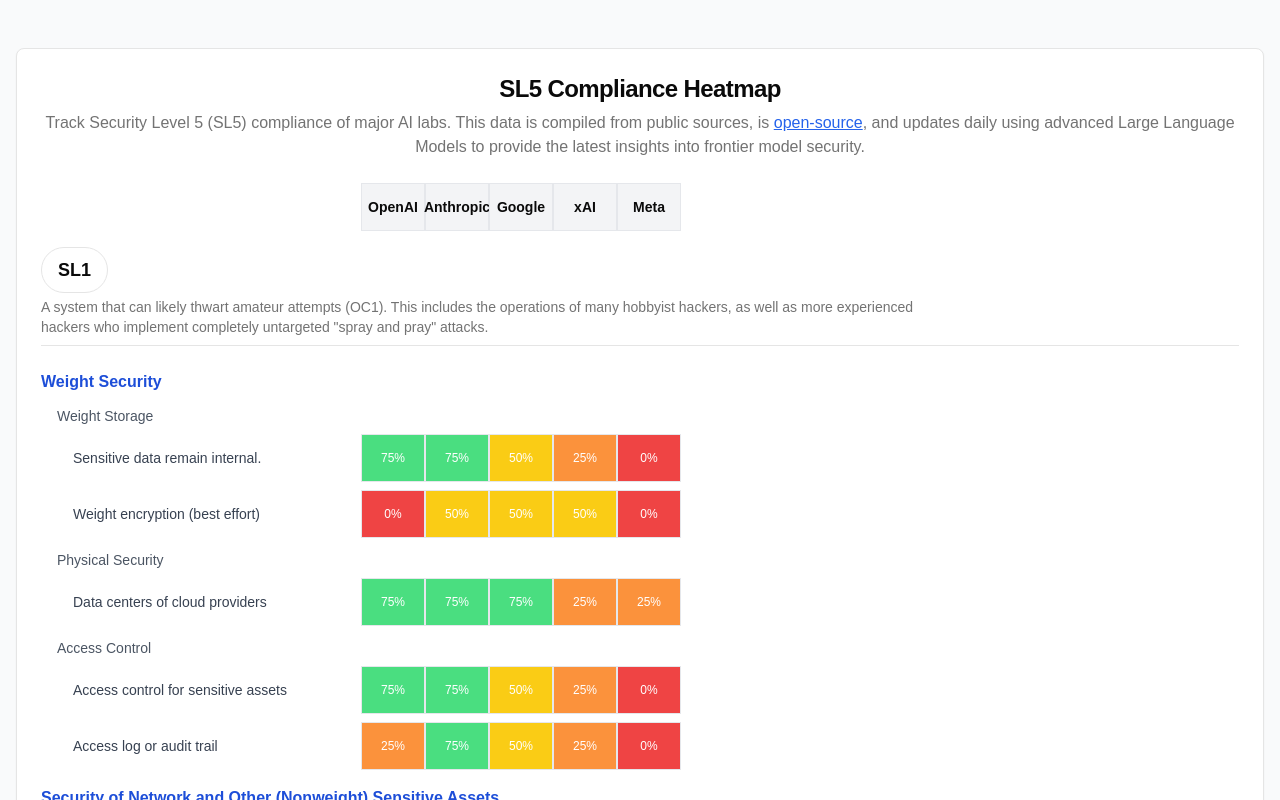
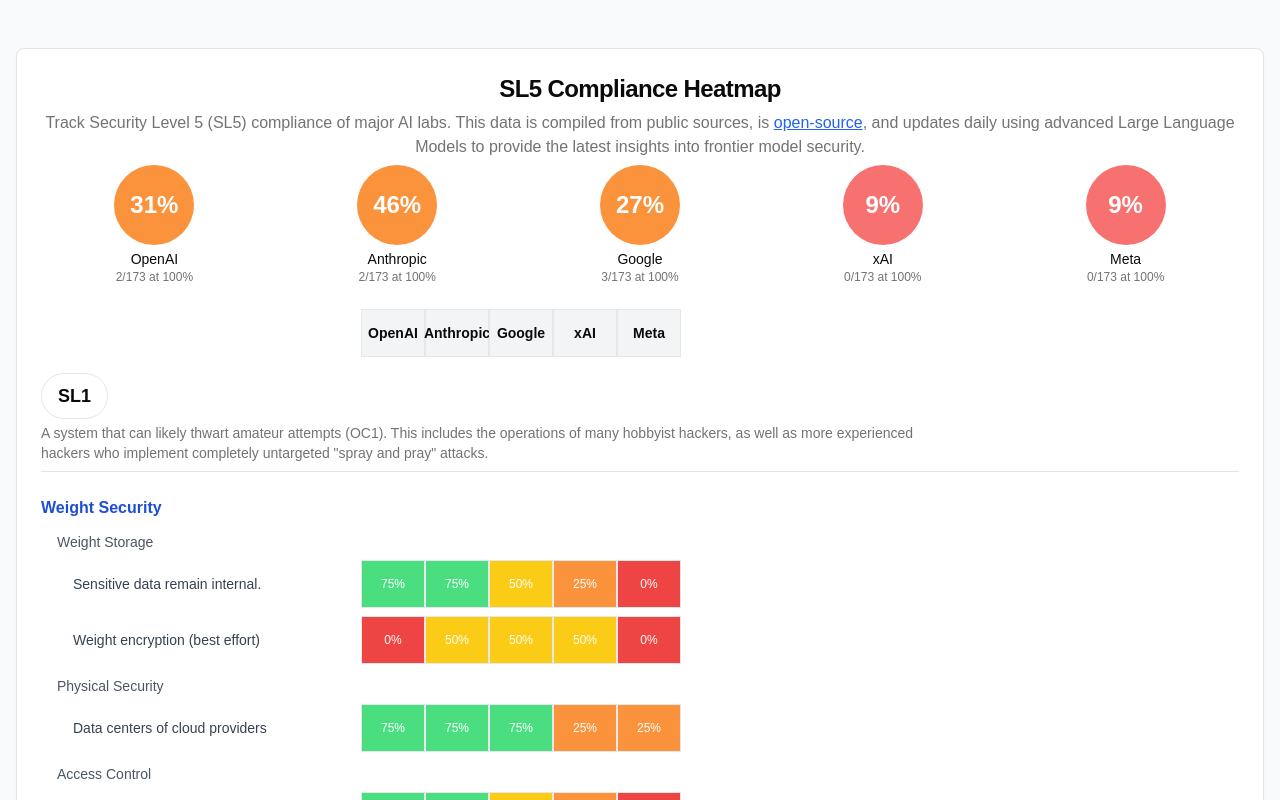
Before and after one commit to luiscosio/sl5-compliance-heatmap, a Next.js app: page / in a window 1280 px wide. Shown: the top 800 px of the page. Built offline with nearby package versions, Linux system fonts and the light colour scheme.

Commit message:
feat: display individual company scores and control counts
Calculate and show individual scores and 100% control counts for each company.

Co-authored-by: Luis Cosio <1666+luiscosio@users.noreply.github.com>

```diff
--- a/components/compliance-heatmap.tsx
+++ b/components/compliance-heatmap.tsx
@@ -6,7 +6,7 @@ import { ScrollArea } from "@/components/ui/scroll-area"
 import { Tooltip, TooltipContent, TooltipProvider, TooltipTrigger } from "@/components/ui/tooltip"
 import { Badge } from "@/components/ui/badge"
 import { Separator } from "@/components/ui/separator"
-import { useState } from "react"
+import { useState, useMemo } from "react"
 
 import complianceData from "@/data/compliance-data.json"
 
@@ -118,6 +118,39 @@ const ComplianceCell: React.FC<ComplianceCellProps> = ({ company, control }) =>
 export default function ComplianceHeatmap() {
   const data = complianceData as ComplianceData[]
 
+  const companyStats = useMemo(() => {
+    const stats: Record<string, { totalScore: number; perfectControls: number; totalControls: number }> = {}
+
+    companies.forEach((company) => {
+      let scoreSum = 0
+      let controlCount = 0
+      let perfectCount = 0
+
+      data.forEach((level) => {
+        level.categories.forEach((category) => {
+          category.subcategories.forEach((subcategory) => {
+            subcategory.controls.forEach((control) => {
+              const score = control.compliance[company].score
+              scoreSum += score
+              controlCount++
+              if (score === 100) {
+                perfectCount++
+              }
+            })
+          })
+        })
+      })
+
+      stats[company] = {
+        totalScore: scoreSum / controlCount || 0,
+        perfectControls: perfectCount,
+        totalControls: controlCount,
+      }
+    })
+
+    return stats
+  }, [data])
+
   return (
     <div className="w-full max-w-7xl mx-auto p-4">
       <Card>
@@ -133,9 +166,27 @@ export default function ComplianceHeatmap() {
             >
               open-source
             </a>
-            , and updates daily using advanced Large Language Models to provide the latest insights into
-            frontier model security.
+            , and updates daily using advanced Large Language Models to provide the latest insights into frontier model
+            security.
           </p>
+          <div className="grid grid-cols-5 gap-4 mt-4">
+            {companies.map((company) => {
+              const stats = companyStats[company]
+              return (
+                <div key={company} className="flex flex-col items-center">
+                  <div
+                    className={`text-2xl font-bold ${getScoreColor(stats.totalScore)} ${getTextColor(stats.totalScore)} rounded-full w-20 h-20 flex items-center justify-center`}
+                  >
+                    {stats.totalScore.toFixed(0)}%
+                  </div>
+                  <p className="text-center font-medium text-sm mt-1">{company}</p>
+                  <p className="text-center text-muted-foreground text-xs">
+                    {stats.perfectControls}/{stats.totalControls} at 100%
+                  </p>
+                </div>
+              )
+            })}
+          </div>
         </CardHeader>
         <CardContent>
           <div className="overflow-x-auto">
@@ -228,7 +279,6 @@ export default function ComplianceHeatmap() {
           </div>
         </CardContent>
       </Card>
-
       {/* Footer */}
       <footer className="mt-8 py-6 border-t border-gray-200 text-center text-sm text-gray-600">
         <div className="space-y-2">
@@ -252,8 +302,8 @@ export default function ComplianceHeatmap() {
               className="text-blue-600 hover:text-blue-800 underline"
             >
               @luiscosio
-            </a>
-            {" "}| From Marin ❤️
+            </a>{" "}
+            | From Marin ❤️
           </p>
         </div>
       </footer>
```
Also changed, not shown: data/compliance-data.json, requirements.txt, 2 other files (tests, documents, lock files or other folders).
